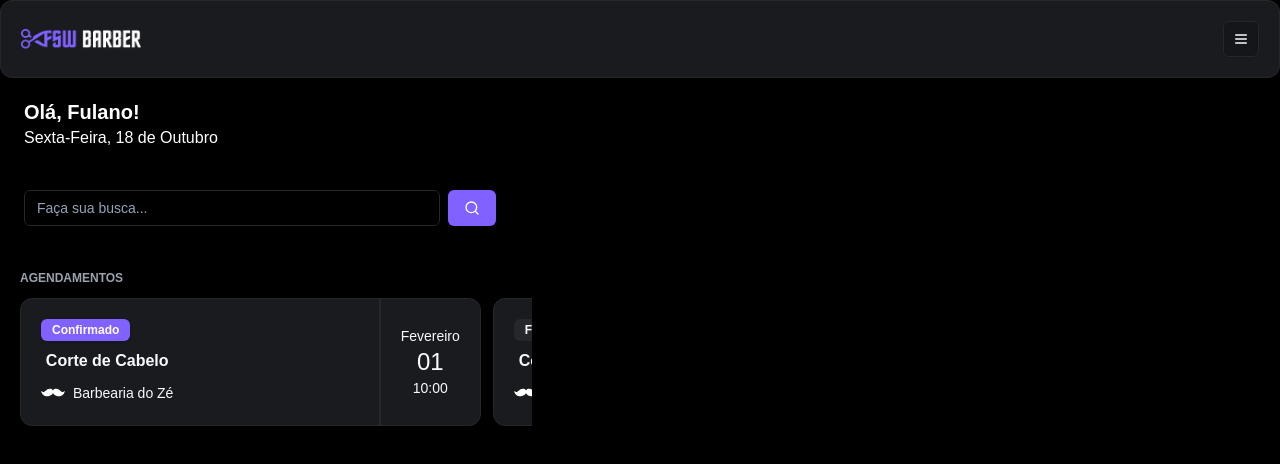
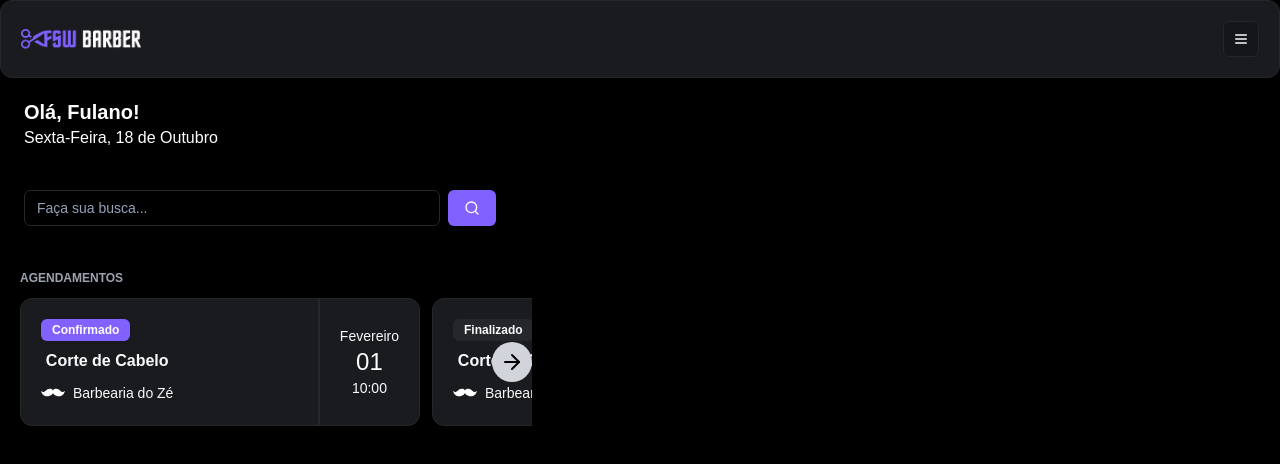
Before and after one commit to gumiranda/nextjs, a Next.js app: page /belezix/home in a window 1280 px wide. Shown: the top 464 px of the page. Built offline with nearby package versions, Linux system fonts and the light colour scheme.

Commit message:
Refatorar caminhos de importação do diretório "components" no arquivo components.json

```diff
--- /dev/null
+++ b/src/app/(slices)/belezix/_components/organisms/list-booking.tsx
@@ -0,0 +1,102 @@
+"use client";
+import { ArrowRight, ArrowLeft } from "lucide-react";
+import { useRef } from "react";
+import BookingItem from "./booking-item";
+
+export const ListBooking = () => {
+  const bookingsContainerRef = useRef<HTMLDivElement>(null);
+  const scrollRight = () => {
+    if (bookingsContainerRef.current) {
+      bookingsContainerRef.current.scrollBy({
+        left: 400, // Quantidade de pixels para rolar à direita
+        behavior: "smooth", // Comportamento suave
+      });
+    }
+  };
+
+  const scrollLeft = () => {
+    if (bookingsContainerRef.current) {
+      bookingsContainerRef.current.scrollBy({
+        left: -400, // Quantidade de pixels para rolar à esquerda
+        behavior: "smooth", // Comportamento suave
+      });
+    }
+  };
+  const showLeftArrow = bookingsContainerRef.current
+    ? bookingsContainerRef.current.scrollLeft > 0
+    : false;
+  return (
+    <>
+      {confirmedBookings.length > 0 && (
+        <div className="mx-5 lg:max-w-lg">
+          <h2 className="mb-3 mt-6 text-xs font-bold uppercase text-gray-400">
+            Agendamentos
+          </h2>
+
+          {/* AGENDAMENTO */}
+          <div className="relative">
+            {showLeftArrow && (
+              <button
+                onClick={scrollLeft}
+                className="absolute top-1/2 left-0 transform -translate-y-1/2 bg-gray-300 hover:bg-gray-400 text-black rounded-full p-2"
+              >
+                <ArrowLeft size={24} />
+              </button>
+            )}
+            {/* Ícone de rolagem à esquerda */}
+
+            <div
+              ref={bookingsContainerRef}
+              className="flex gap-3 overflow-x-auto whitespace-nowrap scrollbar-hide [&::-webkit-scrollbar]:hidden"
+            >
+              {confirmedBookings.map((booking) => (
+                <div key={booking.id} className="min-w-[400px]">
+                  <BookingItem booking={booking} />
+                </div>
+              ))}
+            </div>
+
+            {/* Ícone de rolagem à direita */}
+            <button
+              onClick={scrollRight}
+              className="absolute top-1/2 right-0 transform -translate-y-1/2 bg-gray-300 hover:bg-gray-400 text-black rounded-full p-2"
+            >
+              <ArrowRight size={24} />
+            </button>
+          </div>
+        </div>
+      )}
+    </>
+  );
+};
+
+const confirmedBookings = [
+  {
+    id: "122121212",
+    date: new Date(2025, 1, 1, 10, 0),
+    service: {
+      name: "Corte de Cabelo",
+      price: 999,
+      barbershop: {
+        name: "Barbearia do Zé",
+        imageUrl: "/barba.svg",
+        address: "Rua das Flores, 123",
+        phones: [{ number: "(11) 98765-4321" }, { number: "(11) 91234-5678" }],
+      },
+    },
+  },
+  {
+    id: "dssdfgfgsfsd",
+    date: new Date(2023, 2, 2, 10, 0),
+    service: {
+      name: "Corte de Cabelo",
+      price: 999,
+      barbershop: {
+        name: "Barbearia do Zé",
+        imageUrl: "/barba.svg",
+        address: "Rua das Flores, 123",
+        phones: [{ number: "(11) 98765-4321" }, { number: "(11) 91234-5678" }],
+      },
+    },
+  },
+];
--- a/src/app/(slices)/belezix/home/page.tsx
+++ b/src/app/(slices)/belezix/home/page.tsx
@@ -1,5 +1,5 @@
-import BookingItem from "../_components/organisms/booking-item";
 import Header from "../_components/organisms/header";
+import { ListBooking } from "../_components/organisms/list-booking";
 import { SubHeader } from "../_components/organisms/subheader";
 
 export default function Home() {
@@ -7,51 +7,7 @@ export default function Home() {
     <div>
       <Header />
       <SubHeader />
-      {confirmedBookings.length > 0 && (
-        <div className="mx-5 max-w-lg">
-          <h2 className="mb-3 mt-6 text-xs font-bold uppercase text-gray-400">
-            Agendamentos
-          </h2>
-
-          {/* AGENDAMENTO */}
-          <div className="flex gap-3 overflow-x-auto [&::-webkit-scrollbar]:hidden">
-            {confirmedBookings.map((booking) => (
-              <BookingItem key={booking.id} booking={booking} />
-            ))}
-          </div>
-        </div>
-      )}
+      <ListBooking />
     </div>
   );
 }
-const confirmedBookings = [
-  {
-    id: "122121212",
-    date: new Date(2025, 1, 1, 10, 0),
-    service: {
-      name: "Corte de Cabelo",
-      price: 999,
-
-      barbershop: {
-        name: "Barbearia do Zé",
-        imageUrl: "/barba.svg",
-        address: "Rua das Flores, 123",
-        phones: [{ number: "(11) 98765-4321" }, { number: "(11) 91234-5678" }],
-      },
-    },
-  },
-  {
-    id: "dssdfgfgsfsd",
-    date: new Date(2023, 2, 2, 10, 0),
-    service: {
-      name: "Corte de Cabelo",
-      price: 999,
-      barbershop: {
-        name: "Barbearia do Zé",
-        imageUrl: "/barba.svg",
-        address: "Rua das Flores, 123",
-        phones: [{ number: "(11) 98765-4321" }, { number: "(11) 91234-5678" }],
-      },
-    },
-  },
-];
--- a/src/app/globals.css
+++ b/src/app/globals.css
@@ -87,3 +87,11 @@ body {
     @apply h-full bg-background text-foreground;
   }
 }
+.scrollbar-hide {
+  -ms-overflow-style: none;  /* IE and Edge */
+  scrollbar-width: none;  /* Firefox */
+}
+
+.scrollbar-hide::-webkit-scrollbar {
+  display: none;  /* Chrome, Safari, and Opera */
+}
```
